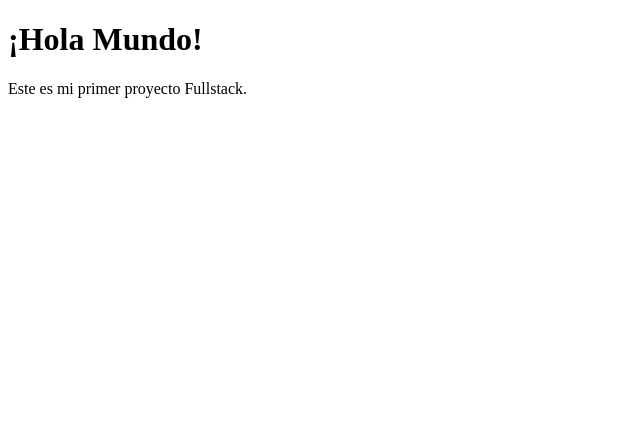
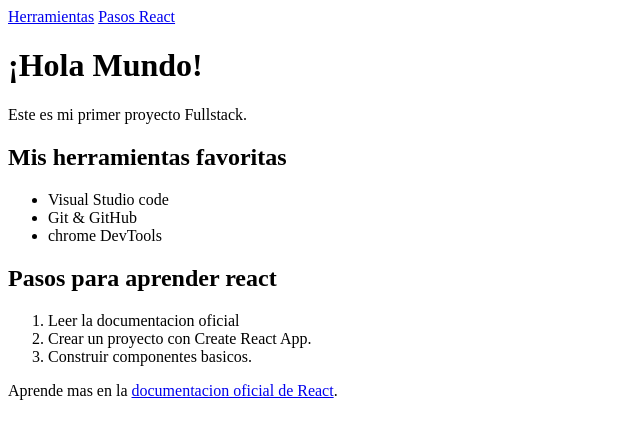
Before and after one commit to frank8877/Fullstack-fase-1, a plain HTML site: page index.html in a window 1280 px wide. Shown: the whole page, without its empty margins (0-640 px from the left). Drawn offline with Linux system fonts and the light colour scheme.

Commit message:
Reto 3: Añadidas listas y enlaces

```diff
--- a/index.html
+++ b/index.html
@@ -6,7 +6,38 @@
   <title>Fullstack Fase 1 - Semana 1</title>
 </head>
 <body>
+
+  <nav>
+    <a href="#herramientas">Herramientas</a>
+    <a href="#pasos-react">Pasos React</a>
+  </nav>
+
   <h1>¡Hola Mundo!</h1>
   <p>Este es mi primer proyecto Fullstack.</p>
+
+  <section id="herramientas">
+    <h2>Mis herramientas favoritas</h2>
+    <ul>
+      <li>Visual Studio code</li>
+      <li>Git & GitHub</li>
+      <li>chrome DevTools</li>
+    </ul>
+
+  </section>
+
+  <section id="Pasos-react">
+    <h2>Pasos para aprender react</h2>
+   <ol>
+    <li>Leer la documentacion oficial</li>
+    <li>Crear un proyecto con Create React App.</li>
+    <li>Construir componentes basicos.</li>
+   </ol>
+
+  </section>
+
+  <footer>
+    <p>Aprende mas en la <a href="https://reactjs.org" target="_blank" rel="noopener">documentacion oficial de React</a>.</p>
+  </footer>
+
 </body>
 </html>
```
